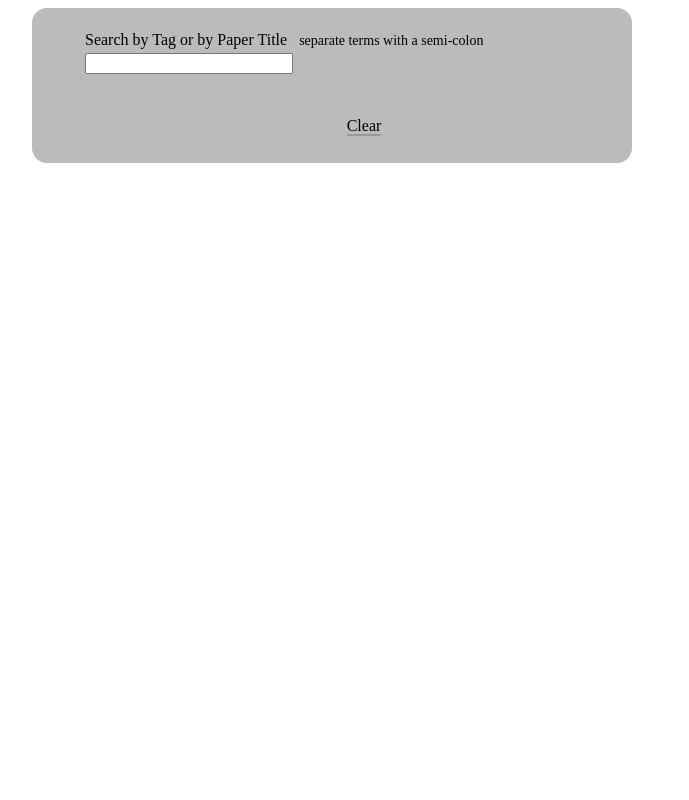
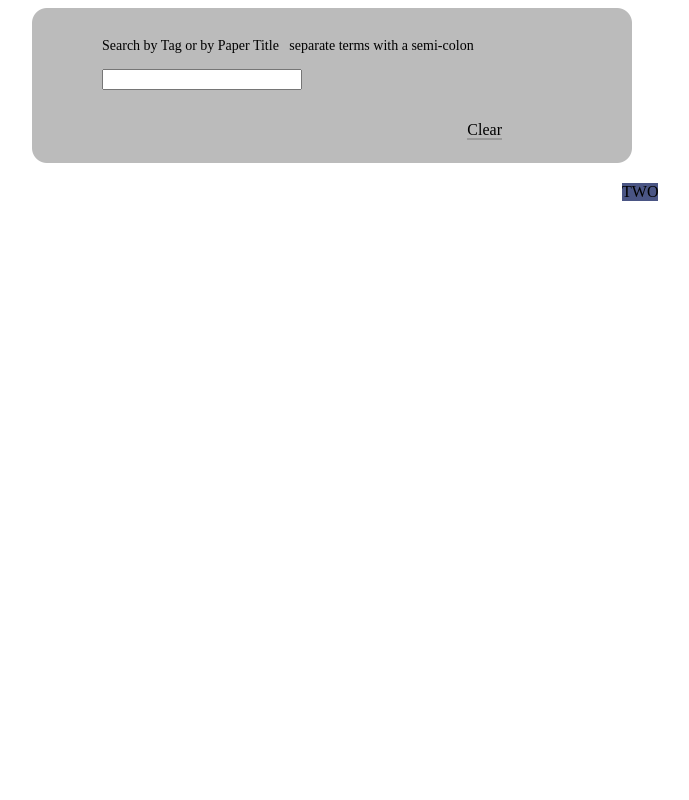
Before and after one commit to foundAhandle/mendeley, a PHP site: page /main.htm in a window 1280 px wide. Shown: the whole page, without its empty margins (76-765 px from the left). Run offline with PHP 8.4, Linux system fonts and the light colour scheme; some libraries are stand-ins or nearby versions.

Commit message:
removed table from main; added protovis map

```diff
--- a/css/style.css
+++ b/css/style.css
@@ -1,14 +1,22 @@
 #top {
   width:			600px;
-/*height:			400px;*/
   margin-left:		100px;
-  text-align:		left;
   padding:			20px 50px 15px 50px;
   background-color:	#BBB;
 }
 
+#bottom {
+  margin-left:		100px;
+  padding:			0px 0px 0px 0px;
+}
+
 font {
   font-size:		14px;
+}
+
+.topDivs {
+  width:			400px;
+  padding:			10px 0px 5px 20px;
 }
 
 #search {
@@ -72,18 +80,22 @@ a:hover {
   border-bottom:	2px solid #000;
 }
 
+.spacer {
+  height:			20px;
+}
+
 #results {
   width:			550px;
-  height:			500px;
+  height:			490px;
   overflow:			auto;
-  margin:			0px 0px 0px 150px;
-  text-align:		left;
+  margin:			0px 0px 0px 0px;
+  list-style-type:	none;
+  float:			left;
 }
 
 .paper {
   margin-top:		15px;
   margin-right:		15px;
-  text-align:		left;
   padding:			5px 0px 5px 10px;
   background-color:	#CCC;
 }
--- a/js/handlers.js
+++ b/js/handlers.js
@@ -62,7 +62,7 @@ geomap.draw(view,{sortColumn:1});
 //geomap.setSelection(view);
 */
 //geomap.draw(tableData,tableConfigOpts);
-drawMap(false);
+//drawMap(false);
 }
 
 //mouse out handler
--- a/js/util.js
+++ b/js/util.js
@@ -75,7 +75,7 @@ function send(url,get,utilFunc){
 		$('#spinner1').fadeOut(200);
 
 //draw map
-drawMap(true);
+//drawMap(true);
 	  }//end else (if no error)
 
 	  //toggle score button
--- a/js/vars.js
+++ b/js/vars.js
@@ -11,4 +11,4 @@ var CONSUMER_KEY = 'consumer_key=973a9d58c1f8ffe7155e5d5136183ff304dcb3fb6';
 var SEARCH_REGEX = '^(\\w|;|-|\\$|\\(|\\))+$';
 
 //google map
-var mapElement, geomap, tableData, tableConfigOpts;
+//var mapElement, geomap, tableData, tableConfigOpts;
--- a/main.htm
+++ b/main.htm
@@ -1,49 +1,88 @@
-<!DOCTYPE html>
 <html lang="en">
   <head>
 	<title>Mendely App</title>
-	<link	type="text/css" href="css/style.css" rel="stylesheet">
+
+	<!-- css -->
+	<link type="text/css" href="css/style.css" rel="stylesheet">
+<!--    <link type="text/css" href="css/ex.css?3.2" rel="stylesheet"/>-->
+
+	<!-- jQuery -->
 	<script type="text/javascript" src="js/jQ.js"></script>
 	<script type="text/javascript" src="js/jquery.corners.min.js"></script>
-	<script type='text/javascript' src="https://www.google.com/jsapi"></script>
-	<script type="text/javascript" src="js/map.js"></script>
+
+	<!-- google -->
+<!--	<script type='text/javascript' src="https://www.google.com/jsapi"></script>
+	<script type="text/javascript" src="js/map.js"></script>-->
+
+	<!-- mine -->
 	<script type="text/javascript" src="js/vars.js"></script>
 	<script type="text/javascript" src="js/css.js"></script>
 	<script type="text/javascript" src="js/handlers.js"></script>
 	<script type="text/javascript" src="js/events.js"></script>
 	<script type="text/javascript" src="js/util.js"></script>
+
+	<!-- protovis -->
+    <script type="text/javascript" src="js/protovis-r3.2.js"></script>
+    <script type="text/javascript" src="js/countries.js"></script>
+
+	<!-- mine -->
 	<script type="text/javascript" src="js/ready.js"></script>
   </head>
   <body>
-	<div>
+	<!-- container -->
+	<div id="container">
+	  <!-- top -->
 	  <div id="top">
-		<table summary="">
-		  <tr>
-			<td colspan="3">Search by Tag or by Paper Title&nbsp;&nbsp;&nbsp;<font>separate terms with a semi-colon</font></td>
-		  </tr>
-		  <tr>
-			<td colspan="3"><input id="search" type="text"/></td>
-		  </tr>
-		  <tr>
-			<td colspan="3"><div id="message"></div></td>
-		  </tr>
-		  <tr>
-			<td width="25%"><a id="submit" href="javascript:">Submit</a>
-							<img id="spinner1" src="http://i.imgur.com/m24rs.gif" alt="loading..."/></td>
-			<td width="40%"><a id="score" href="javascript:">Rank by Score</a>
-				<img id="spinner2" src="http://i.imgur.com/m24rs.gif" alt="loading..."/></td>
-			<td><a id="clear" href="javascript:">Clear</a></td>
-		  </tr>
-		</table>
+		<div class="topDivs">
+		  <font>Search by Tag or by Paper Title&nbsp;&nbsp;&nbsp;<font>separate terms with a semi-colon</font></font>
+		</div>
+
+		<div class="topDivs">
+		  <input id="search" type="text"/>
+		</div>
+
+		<div style="padding: 0px 0px 0px 25px;">
+		  <font id="message"></font>
+		</div>
+
+		<div class="topDivs">
+		  <!-- submit -->
+		  <span style="position:absolute;">
+			<a id="submit" href="javascript:">Submit</a>
+			<img id="spinner1" src="http://i.imgur.com/m24rs.gif" alt="loading..."/>
+		  </span>
+
+		  <!-- score -->
+		  <span style="position:absolute; left:300px">
+			<a id="score" href="javascript:">Rank by Score</a>
+			<img id="spinner2" src="http://i.imgur.com/m24rs.gif" alt="loading..."/>
+		  </span>
+
+		  <!-- clear -->
+		  <span style="float:right">
+			<a id="clear" href="javascript:">Clear</a>
+		  </span>
+		</div>
 	  </div>
-	  <div>
-		<table summary="">
-		  <tr>
-			<td><div id="results"/></td>
-			<td><div id="map"/></td>
-		  </tr>
-		</table>
-	  </div>
+
+	  <!-- bottom -->
+	  <div id="bottom">
+		<!-- spacer -->
+		<div class="spacer"></div>
+		<!-- results and map -->
+		<div>
+		  <!-- results -->
+		  <ul id="results"></ul>
+
+		  <!-- map -->
+<div style="background-color:#4A5584;float:left;">
+TWO
+</div>
+		</div><!-- end results and map -->
+	  </div><!-- end bottom -->
 	</div>
+
+	<!-- protovis -->
+    <script type="text/javascript" src="js/proto.js"></script>
   </body>
 </html>
```
Also changed, not shown: test.htm (+74 -48 lines).
